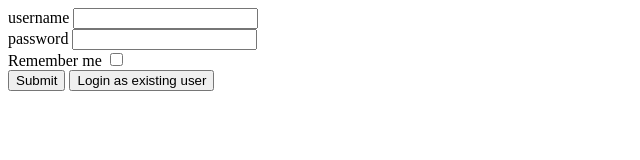
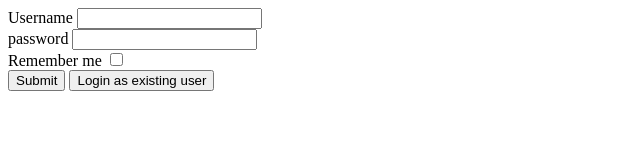
Before and after one commit to acciojob/remember-me-login-form-Vyshnavi1986, a website: page main.html in a window 1280 px wide. Shown: the full height of the page, 0-640 px from the left. Drawn offline with Linux system fonts and the light colour scheme.

Commit message:
created a submission

```diff
--- a/main.html
+++ b/main.html
@@ -6,7 +6,7 @@
 <body>
 	<!-- the entire body must be written by student -->
 	 <form >
-		 <label for="username">username</label>
+		 <label for="username">Username</label>
         <input type="text" placeholder="" id="username"><br>
 		 <label for="password">password</label>
         <input type="password" placeholder="" id="password">
```
